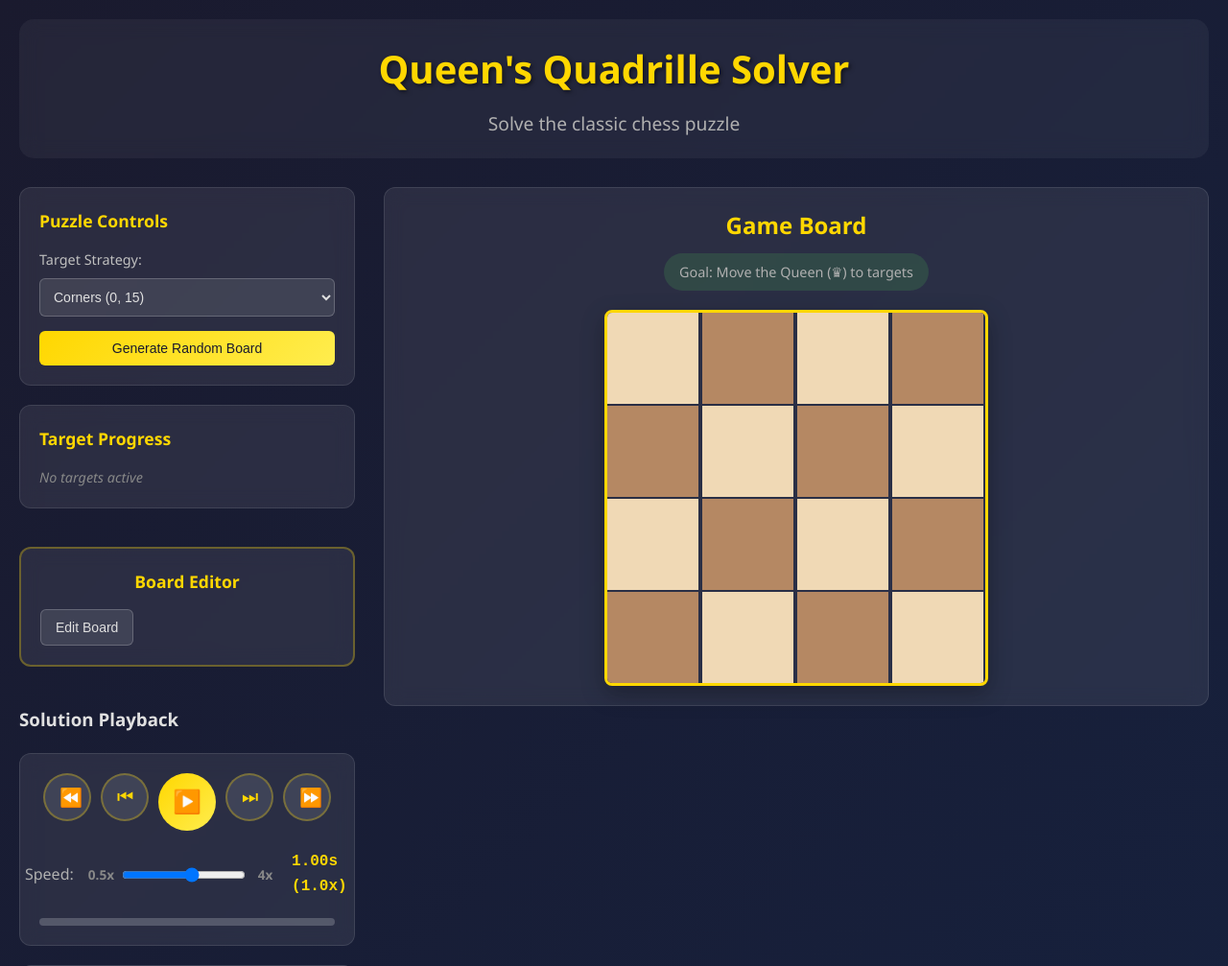
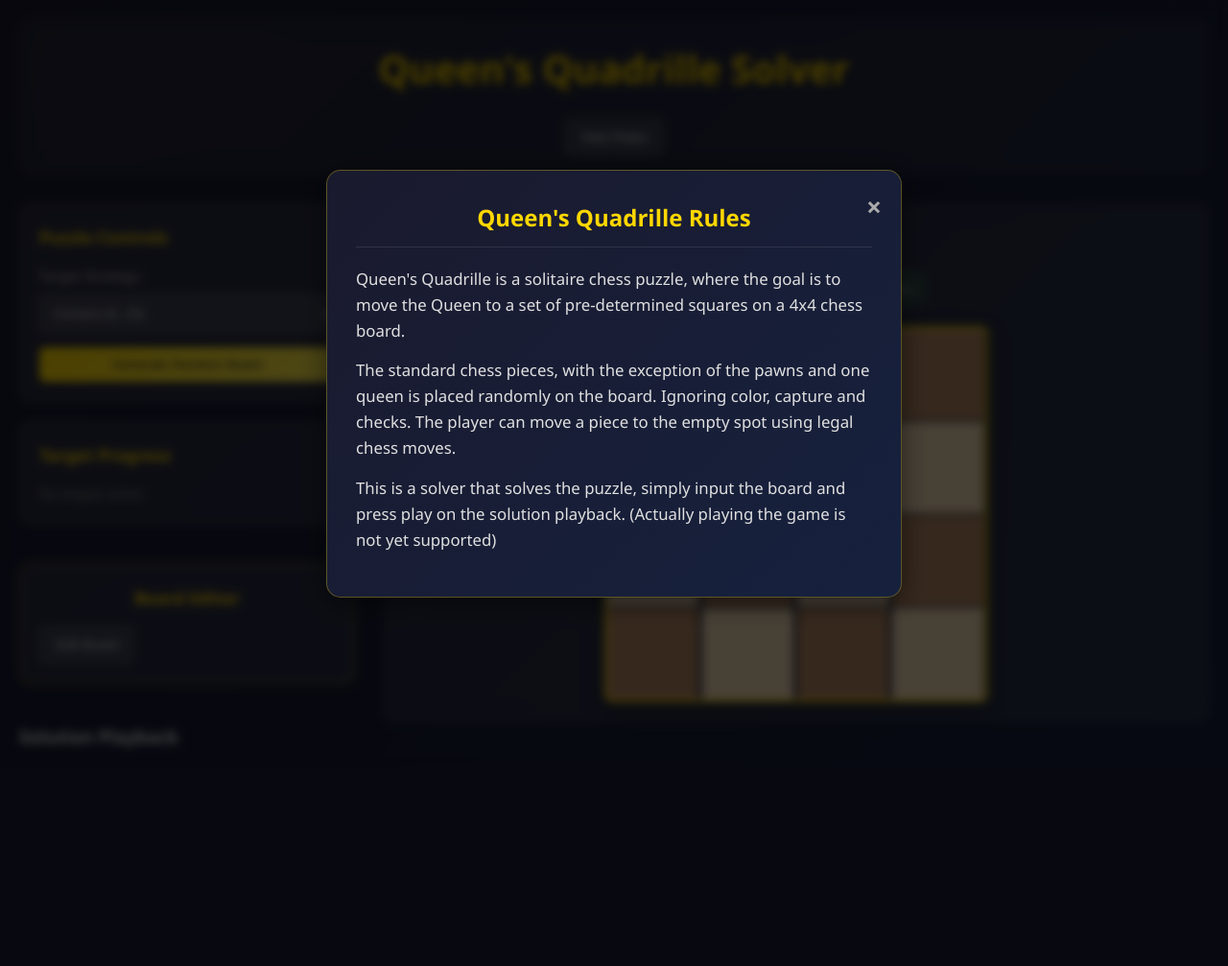
Before and after one commit to huynd2210/Queens-Quadrille, a Flask app: page / in a window 1280 px wide. Shown: the top 1007 px of the page at 96% size. After the commit the page ends 778 px from the top, so only its background shows below. Run offline with Flask 3, Linux system fonts and the light colour scheme.

Commit message:
added rules description

```diff
--- a/static/script.js
+++ b/static/script.js
@@ -71,6 +71,11 @@
         this.errorMessage = document.getElementById('error-message');
         this.errorText = document.getElementById('error-text');
         this.closeErrorBtn = document.getElementById('close-error');
+
+        // Rules Modal
+        this.rulesBtn = document.getElementById('view-rules-btn');
+        this.rulesModal = document.getElementById('rules-modal');
+        this.closeRulesBtn = document.getElementById('close-rules');
     }
 
     bindEventListeners() {
@@ -122,6 +127,31 @@
 
         // Error
         this.closeErrorBtn.addEventListener('click', () => this.hideError());
+
+        // Rules Modal
+        if (this.rulesBtn) {
+            this.rulesBtn.addEventListener('click', () => {
+                this.rulesModal.classList.remove('hidden');
+            });
+        }
+        if (this.closeRulesBtn) {
+            this.closeRulesBtn.addEventListener('click', () => {
+                this.rulesModal.classList.add('hidden');
+            });
+        }
+        window.addEventListener('click', (event) => {
+            if (event.target === this.rulesModal) {
+                this.rulesModal.classList.add('hidden');
+            }
+        });
+
+        // Auto-show rules on first visit
+        if (!localStorage.getItem('queensQuadrilleRulesSeen')) {
+            if (this.rulesModal) {
+                this.rulesModal.classList.remove('hidden');
+                localStorage.setItem('queensQuadrilleRulesSeen', 'true');
+            }
+        }
     }
 
     initializeBoard() {
--- a/static/style.css
+++ b/static/style.css
@@ -722,3 +722,65 @@
         font-size: 1.8em;
     }
 }
+/* Rules Modal */
+.modal {
+    position: fixed;
+    z-index: 2000;
+    left: 0;
+    top: 0;
+    width: 100%;
+    height: 100%;
+    background-color: rgba(0, 0, 0, 0.7);
+    display: flex;
+    justify-content: center;
+    align-items: center;
+    backdrop-filter: blur(5px);
+}
+
+.modal.hidden {
+    display: none;
+}
+
+.modal-content {
+    background: linear-gradient(135deg, #1a1a2e, #16213e);
+    padding: 30px;
+    border: 1px solid rgba(255, 215, 0, 0.3);
+    border-radius: 15px;
+    width: 80%;
+    max-width: 600px;
+    box-shadow: 0 5px 30px rgba(0, 0, 0, 0.5);
+    position: relative;
+    color: #e0e0e0;
+}
+
+.modal-content h2 {
+    color: #ffd700;
+    margin-bottom: 20px;
+    text-align: center;
+    border-bottom: 1px solid rgba(255, 255, 255, 0.1);
+    padding-bottom: 10px;
+}
+
+.rules-text p {
+    margin-bottom: 15px;
+    line-height: 1.6;
+    font-size: 1.05em;
+}
+
+.close-btn {
+    color: #aaa;
+    float: right;
+    font-size: 28px;
+    font-weight: bold;
+    cursor: pointer;
+    position: absolute;
+    top: 15px;
+    right: 20px;
+    transition: color 0.3s ease;
+}
+
+.close-btn:hover,
+.close-btn:focus {
+    color: #ffd700;
+    text-decoration: none;
+}
--- a/templates/index.html
+++ b/templates/index.html
@@ -13,7 +13,7 @@
         <!-- Header Section -->
         <header class="header">
             <h1>Queen's Quadrille Solver</h1>
-            <p class="subtitle">Solve the classic chess puzzle</p>
+            <button id="view-rules-btn" class="btn-secondary" style="margin-top: 10px;">View Rules</button>
         </header>
 
         <!-- Main Content Area -->
@@ -180,6 +180,22 @@
             <button id="close-error">×</button>
         </div>
     </div>
+    <!-- Rules Modal -->
+    <div id="rules-modal" class="modal hidden">
+        <div class="modal-content">
+            <span id="close-rules" class="close-btn">&times;</span>
+            <h2>Queen's Quadrille Rules</h2>
+            <div class="rules-text">
+                <p>Queen's Quadrille is a solitaire chess puzzle, where the goal is to move the Queen to a set of
+                    pre-determined squares on a 4x4 chess board.</p>
+                <p>The standard chess pieces, with the exception of the pawns and one queen is placed randomly on the
+                    board. Ignoring color, capture and checks. The player can move a piece to the empty spot using legal
+                    chess moves.</p>
+                <p>This is a solver that solves the puzzle, simply input the board and press play on the solution
+                    playback. (Actually playing the game is not yet supported)</p>
+            </div>
+        </div>
+    </div>
 
     <!-- Main JavaScript file -->
     <script src="{{ url_for('static', filename='script.js') }}"></script>
```
